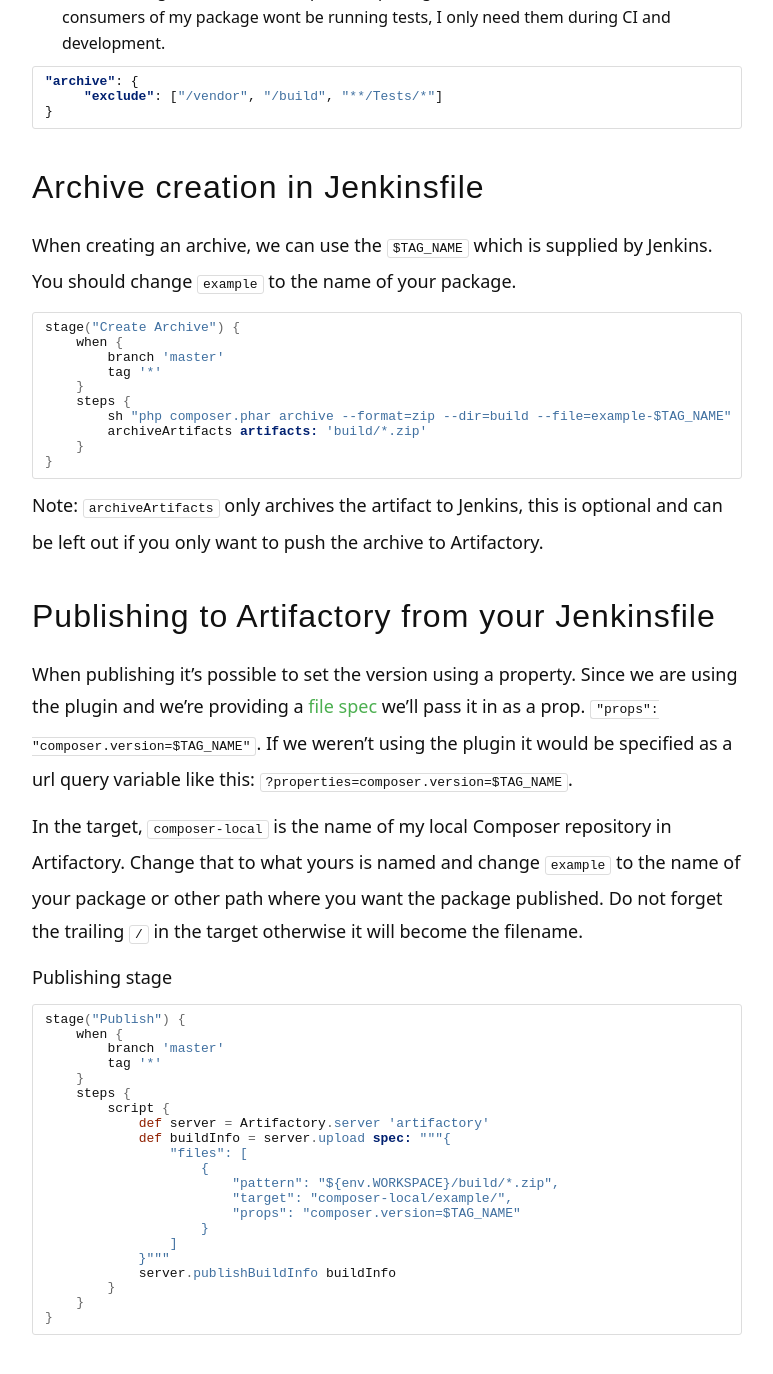
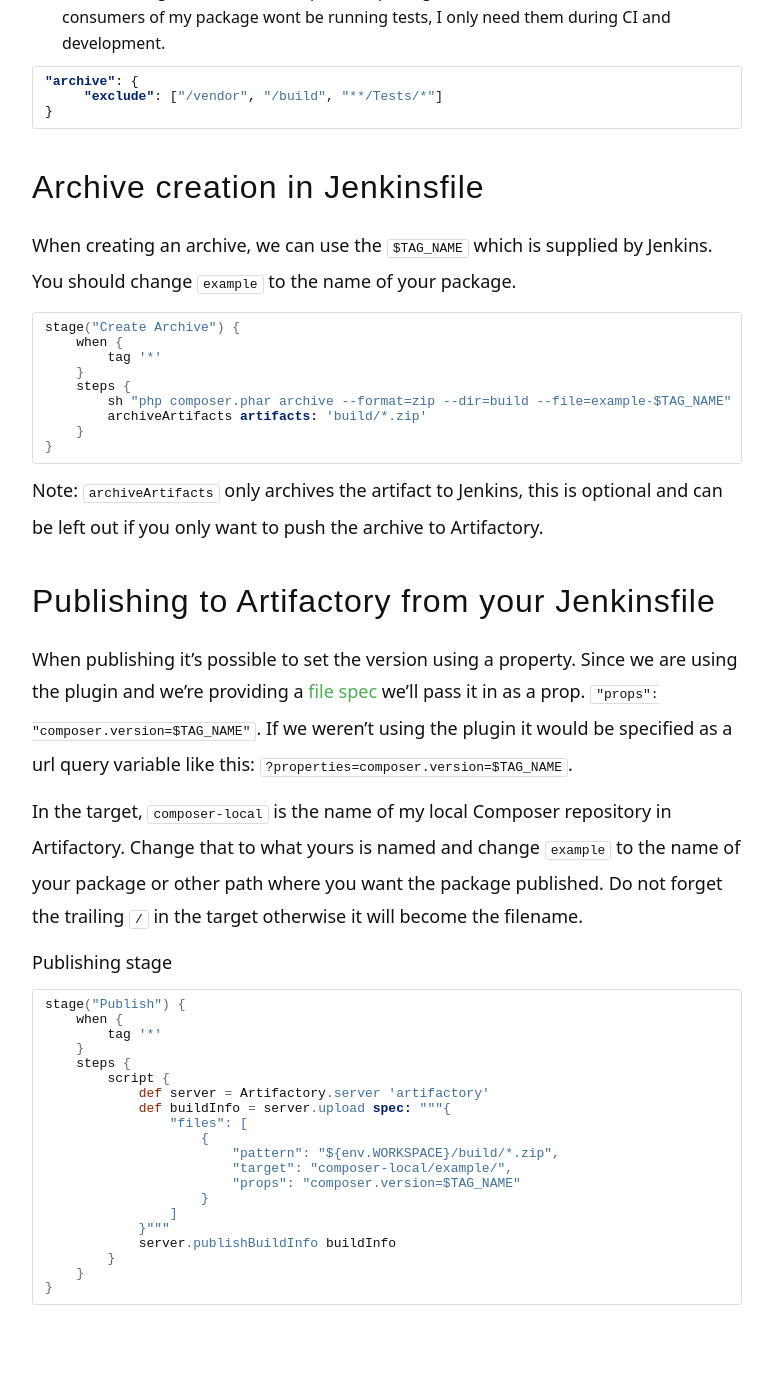
Before and after one commit to jspaetzel/meh.dev, a Jekyll site: the page built from _posts/2020-04-22-publish-private-composer-package-to-artifactory-with-jenkins.markdown, in a window 1280 px wide and 1400 px high, scrolled down 910 px. Shown: the top 1374 px of the window, without its empty margins (253-1026 px from the left). Built offline with Jekyll 4.4.1, drawn with Linux system fonts in a browser that asks for light colours; nearby versions of some CDN libraries; comment, search, counter and statistics services are not loaded.

Commit message:
remove when branch master

```diff
--- a/_posts/2020-04-22-publish-private-composer-package-to-artifactory-with-jenkins.markdown
+++ b/_posts/2020-04-22-publish-private-composer-package-to-artifactory-with-jenkins.markdown
@@ -39,7 +39,6 @@ When creating an archive, we can use the `$TAG_NAME` which is supplied by Jenkin
 {% raw %}
 stage("Create Archive") {
     when {
-        branch 'master'
         tag '*'
     }
     steps {
@@ -62,7 +61,6 @@ Publishing stage
 {% raw %}
 stage("Publish") {
     when {
-        branch 'master'
         tag '*'
     }
     steps {
```
